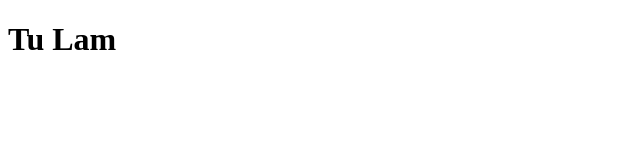
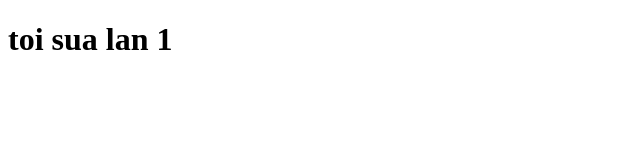
Before and after one commit to tanphung566/Demo5, a plain HTML site: page index.html in a window 1280 px wide. Shown: the whole page, without its empty margins (0-640 px from the left). Drawn offline with Linux system fonts and the light colour scheme.

Commit message:
sua lan 1

```diff
--- a/index.html
+++ b/index.html
@@ -6,6 +6,6 @@
     <title>Document</title>
 </head>
 <body>
-    <h1>Tu Lam</h1>
+    <h1>toi sua lan 1</h1>
 </body>
 </html>
```
